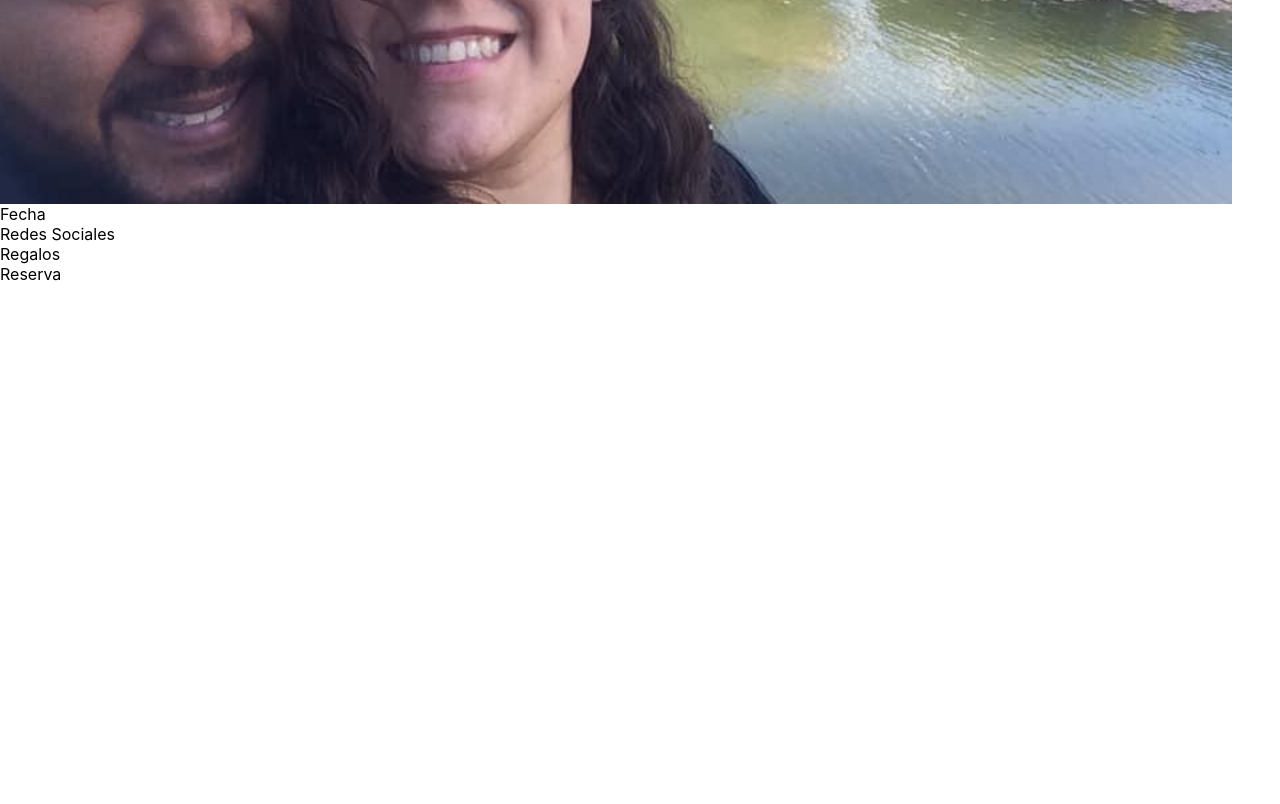
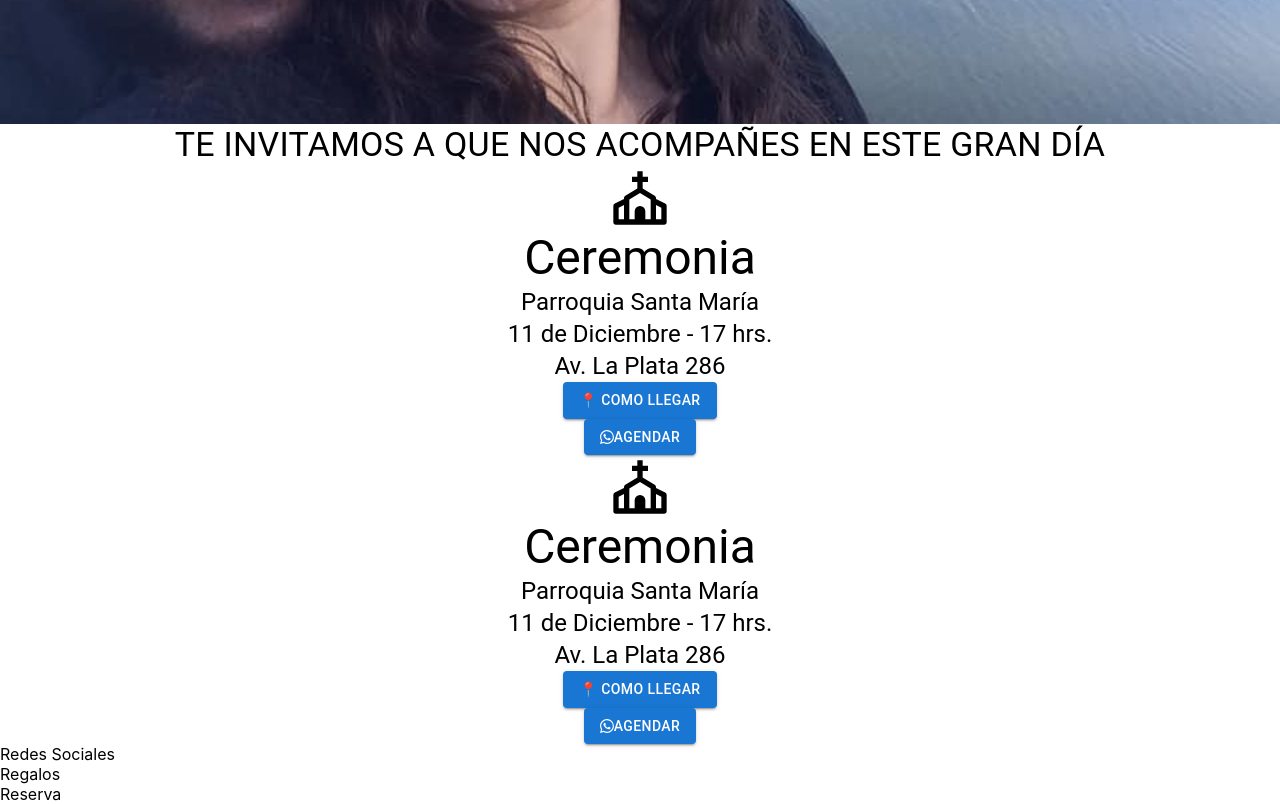
Before and after one commit to Codereggs/webPageMatrimonial, a React (Create React App) app: page / in a window 1280 px wide. Shown: the part 660-1464 px from the top of the page. Before the commit the page ends 944 px from the top, so only its background shows below. Built offline with nearby package versions, Linux system fonts and the light colour scheme.

Commit message:
feat fecha, card component, links

```diff
--- a/src/App.css
+++ b/src/App.css
@@ -1,10 +1,11 @@
 .inicio {
   width: 100vw;
-  height: 100vh;
+  height: 90vh;
   background-image: url(./Assets/rafamary.jpg);
   background-size: cover;
   background-repeat: no-repeat;
   background-position: -3rem 0rem;
+  background-attachment: fixed;
   display: flex;
   flex-direction: column;
   align-items: center;
@@ -17,11 +18,33 @@
 }
 
 .inicioData h1 {
-  font-size: 3em;
+  font-size: 2.7em;
+  margin: 0;
+  margin-top: 1rem;
+}
+
+.inicioData h3 {
+  font-size: 1.4em;
   margin: 0;
 }
 
-.inicioData h3 {
-  font-size: 1.5em;
-  margin: 0;
+/*-------------PC------------*/
+@media screen and (min-width: 768px) {
+  .inicio {
+    background-position: 0rem -10rem;
+    align-items: flex-end;
+  }
+  .inicioData {
+    margin-right: 2rem;
+    margin-top: 2rem;
+  }
+  .inicioData h1 {
+    font-size: 3em;
+    margin: 0;
+  }
+
+  .inicioData h3 {
+    font-size: 1.5em;
+    margin: 0;
+  }
 }
--- /dev/null
+++ b/src/Components/Fecha.css
@@ -0,0 +1,15 @@
+.fecha {
+  display: flex;
+  align-items: center;
+  justify-content: center;
+  flex-direction: column;
+  width: 100%;
+}
+
+.cIcon {
+  font-size: 4em;
+}
+
+.fechaLink {
+  font-size: 1.5em;
+}
--- a/src/Components/Fecha.js
+++ b/src/Components/Fecha.js
@@ -1,5 +1,35 @@
+import "./Fecha.css";
+import FechaCards from "./FechaCards";
+import { BiChurch } from "react-icons/bi";
+import { Typography } from "@mui/material";
+
 const Fecha = () => {
-  return <div>Fecha</div>;
+  return (
+    <div className="fechaContainer">
+      <Typography variant={"h4"} align="center">
+        TE INVITAMOS A QUE NOS ACOMPAÑES EN ESTE GRAN DÍA
+      </Typography>
+
+      <FechaCards
+        icono={<BiChurch className="cIcon" />}
+        titulo="Ceremonia"
+        localidad="Parroquia Santa María"
+        fecha="11 de Diciembre - 17 hrs."
+        direccion="Av. La Plata 286"
+        gmapsdir="https://www.google.com.ar/maps/place/Av.+La+Plata+216,+C1184+CABA/@-34.6174151,-58.4306926,17z/data=!3m1!4b1!4m5!3m4!1s0x95bcca44cd2766a3:0xda5dc172cdf60528!8m2!3d-34.6174195!4d-58.4285039"
+        whatsappdir="https://api.whatsapp.com/send?phone=541127601029&text=Hola!%20Estamos%20muy%20contentos%20de%20que%20quieras%20venir%20a%20nuestra%20boda,%20aguarda%20unos%20instantes%20y%20te%20responder%C3%A9%20a%20la%20brevedad.%20Un%20abrazo!%20"
+      />
+      <FechaCards
+        icono={<BiChurch className="cIcon" />}
+        titulo="Ceremonia"
+        localidad="Parroquia Santa María"
+        fecha="11 de Diciembre - 17 hrs."
+        direccion="Av. La Plata 286"
+        gmapsdir="https://www.google.com.ar/maps/place/Av.+La+Plata+216,+C1184+CABA/@-34.6174151,-58.4306926,17z/data=!3m1!4b1!4m5!3m4!1s0x95bcca44cd2766a3:0xda5dc172cdf60528!8m2!3d-34.6174195!4d-58.4285039"
+        whatsappdir="https://api.whatsapp.com/send?phone=541127601029&text=Hola!%20Estamos%20muy%20contentos%20de%20que%20quieras%20venir%20a%20nuestra%20boda,%20aguarda%20unos%20instantes%20y%20te%20responder%C3%A9%20a%20la%20brevedad.%20Un%20abrazo!%20"
+      />
+    </div>
+  );
 };
 
 export default Fecha;
--- /dev/null
+++ b/src/Components/FechaCards.js
@@ -0,0 +1,55 @@
+import { Button, Typography } from "@mui/material";
+import Link from "@mui/material/Link";
+import { BsWhatsapp } from "react-icons/bs";
+import "./Fecha.css";
+
+const FechaCards = ({
+  icono,
+  titulo,
+  localidad,
+  fecha,
+  direccion,
+  gmapsdir,
+  whatsappdir,
+}) => {
+  return (
+    <div className="fecha">
+      {icono}
+      <Typography variant={"h3"} align="center">
+        {titulo}
+      </Typography>
+      <Typography variant={"h5"} align="center">
+        {localidad}
+      </Typography>
+      <Typography variant={"h5"} align="center">
+        {fecha}
+      </Typography>
+      <Typography variant={"h5"} align="center">
+        {direccion}
+      </Typography>
+
+      <Link
+        href={gmapsdir}
+        underline="none"
+        target="_blank"
+        rel="noopener"
+        className="fechaLink"
+      >
+        <Button variant="contained">📍 Como llegar</Button>
+      </Link>
+      <Link
+        href={whatsappdir}
+        underline="none"
+        target="_blank"
+        rel="noopener"
+        className="fechaLink"
+      >
+        <Button variant="contained">
+          <BsWhatsapp /> Agendar
+        </Button>
+      </Link>
+    </div>
+  );
+};
+
+export default FechaCards;
--- a/src/index.css
+++ b/src/index.css
@@ -1,13 +1,15 @@
+@import-normalize;
+
 body {
   margin: 0;
-  font-family: -apple-system, BlinkMacSystemFont, 'Segoe UI', 'Roboto', 'Oxygen',
-    'Ubuntu', 'Cantarell', 'Fira Sans', 'Droid Sans', 'Helvetica Neue',
+  font-family: -apple-system, BlinkMacSystemFont, "Segoe UI", "Roboto", "Oxygen",
+    "Ubuntu", "Cantarell", "Fira Sans", "Droid Sans", "Helvetica Neue",
     sans-serif;
   -webkit-font-smoothing: antialiased;
   -moz-osx-font-smoothing: grayscale;
 }
 
 code {
-  font-family: source-code-pro, Menlo, Monaco, Consolas, 'Courier New',
+  font-family: source-code-pro, Menlo, Monaco, Consolas, "Courier New",
     monospace;
 }
```
